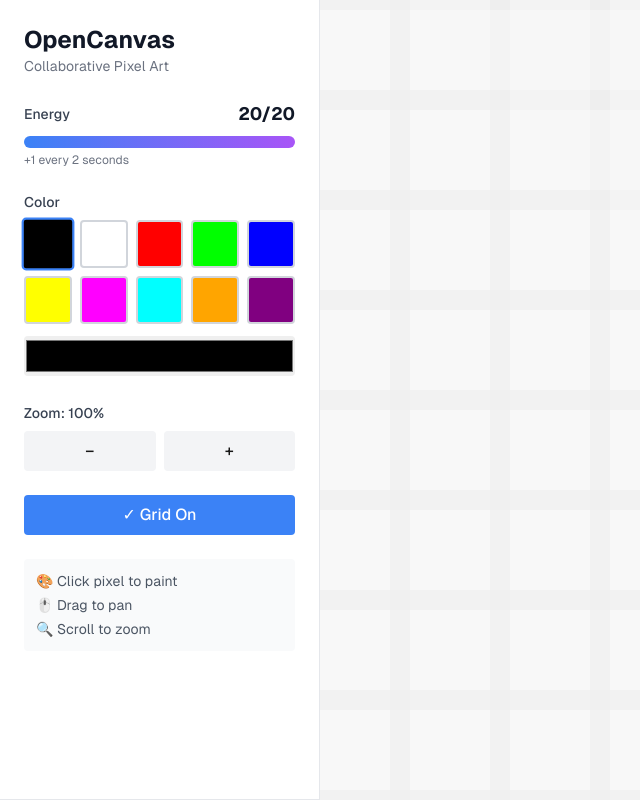
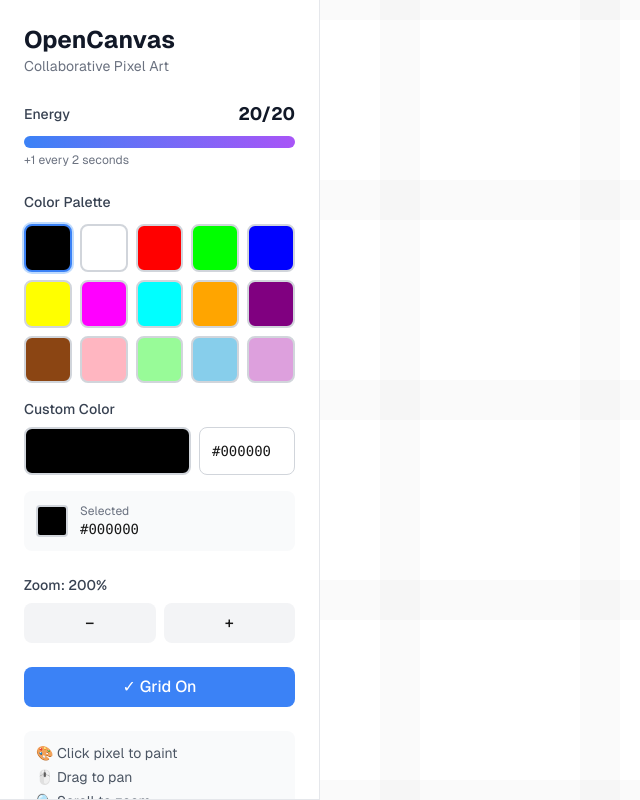
Before and after one commit to JUFU555/opencanvas-standalone, a Next.js app: page / in a window 1280 px wide. Shown: the whole page, without its empty margins (0-640 px from the left). Built offline with nearby package versions, Linux system fonts and the light colour scheme; no server answers; the database is empty.

Commit message:
Fix grid alignment + redesign color picker UI

```diff
--- a/components/Canvas.tsx
+++ b/components/Canvas.tsx
@@ -10,24 +10,24 @@ const ENERGY_REGEN_MS = 2000
 
 const PRESET_COLORS = [
   '#000000', '#FFFFFF', '#FF0000', '#00FF00', '#0000FF',
-  '#FFFF00', '#FF00FF', '#00FFFF', '#FFA500', '#800080'
+  '#FFFF00', '#FF00FF', '#00FFFF', '#FFA500', '#800080',
+  '#8B4513', '#FFB6C1', '#98FB98', '#87CEEB', '#DDA0DD'
 ]
 
 export default function Canvas() {
   const canvasRef = useRef<HTMLCanvasElement>(null)
-  const containerRef = useRef<HTMLDivElement>(null)
   const [pixels, setPixels] = useState<Map<string, Pixel>>(new Map())
   const [energy, setEnergy] = useState(MAX_ENERGY)
   const [selectedColor, setSelectedColor] = useState('#000000')
+  const [customColor, setCustomColor] = useState('#000000')
   const [showColorPicker, setShowColorPicker] = useState(false)
   const [pendingPixel, setPendingPixel] = useState<{ x: number; y: number } | null>(null)
-  const [zoom, setZoom] = useState(10)
+  const [zoom, setZoom] = useState(20)
   const [pan, setPan] = useState({ x: 0, y: 0 })
   const [isDragging, setIsDragging] = useState(false)
   const [dragStart, setDragStart] = useState({ x: 0, y: 0 })
   const [showGrid, setShowGrid] = useState(true)
 
-  // Energy regeneration
   useEffect(() => {
     const interval = setInterval(() => {
       setEnergy(prev => Math.min(prev + 1, MAX_ENERGY))
@@ -35,7 +35,6 @@ export default function Canvas() {
     return () => clearInterval(interval)
   }, [])
 
-  // Load initial pixels
   useEffect(() => {
     loadPixels()
     subscribeToPixels()
@@ -79,7 +78,7 @@ export default function Canvas() {
     }
   }
 
-  // Render canvas
+  // Render canvas with proper grid alignment
   useEffect(() => {
     const canvas = canvasRef.current
     if (!canvas) return
@@ -87,37 +86,41 @@ export default function Canvas() {
     const ctx = canvas.getContext('2d')
     if (!ctx) return
 
+    // White background
     ctx.fillStyle = '#FFFFFF'
     ctx.fillRect(0, 0, CANVAS_SIZE, CANVAS_SIZE)
 
-    // Always draw grid (thicker lines)
+    // Draw grid - ALIGNED to pixel boundaries
     if (showGrid) {
-      ctx.strokeStyle = '#E0E0E0'
-      ctx.lineWidth = 0.5
+      ctx.strokeStyle = '#E5E5E5'
+      ctx.lineWidth = 0.05
+
+      // Draw grid lines at every pixel boundary
+      for (let i = 0; i <= CANVAS_SIZE; i++) {
+        ctx.beginPath()
+        ctx.moveTo(i, 0)
+        ctx.lineTo(i, CANVAS_SIZE)
+        ctx.stroke()
+
+        ctx.beginPath()
+        ctx.moveTo(0, i)
+        ctx.lineTo(CANVAS_SIZE, i)
+        ctx.stroke()
+      }
+
+      // Thicker lines every 10 pixels
+      ctx.strokeStyle = '#CCCCCC'
+      ctx.lineWidth = 0.2
       for (let i = 0; i <= CANVAS_SIZE; i += 10) {
         ctx.beginPath()
         ctx.moveTo(i, 0)
         ctx.lineTo(i, CANVAS_SIZE)
         ctx.stroke()
+
         ctx.beginPath()
         ctx.moveTo(0, i)
         ctx.lineTo(CANVAS_SIZE, i)
         ctx.stroke()
-      }
-      // Finer grid at high zoom
-      if (zoom >= 8) {
-        ctx.strokeStyle = '#F0F0F0'
-        ctx.lineWidth = 0.2
-        for (let i = 0; i <= CANVAS_SIZE; i += 1) {
-          ctx.beginPath()
-          ctx.moveTo(i, 0)
-          ctx.lineTo(i, CANVAS_SIZE)
-          ctx.stroke()
-          ctx.beginPath()
-          ctx.moveTo(0, i)
-          ctx.lineTo(CANVAS_SIZE, i)
-          ctx.stroke()
-        }
       }
     }
 
@@ -126,7 +129,7 @@ export default function Canvas() {
       ctx.fillStyle = pixel.color
       ctx.fillRect(pixel.x, pixel.y, PIXEL_SIZE, PIXEL_SIZE)
     })
-  }, [pixels, showGrid, zoom])
+  }, [pixels, showGrid])
 
   const handleCanvasClick = (e: React.MouseEvent<HTMLCanvasElement>) => {
     if (isDragging) return
@@ -204,10 +207,9 @@ export default function Canvas() {
 
   return (
     <div className="flex flex-col md:flex-row h-screen bg-gray-50">
-      {/* Sidebar (Desktop) / Top bar (Mobile) */}
-      <div className="w-full md:w-80 bg-white border-b md:border-r border-gray-200 p-4 md:p-6 overflow-y-auto">
+      {/* Sidebar */}
+      <div className="w-full md:w-80 bg-white border-b md:border-r border-gray-200 p-6 overflow-y-auto">
         <div className="space-y-6">
-          {/* Title */}
           <div>
             <h1 className="text-2xl font-bold text-gray-900">OpenCanvas</h1>
             <p className="text-sm text-gray-500">Collaborative Pixel Art</p>
@@ -230,25 +232,68 @@ export default function Canvas() {
 
           {/* Color Palette */}
           <div>
-            <label className="text-sm font-medium text-gray-700 block mb-2">Color</label>
-            <div className="grid grid-cols-5 gap-2 mb-3">
+            <label className="text-sm font-medium text-gray-700 block mb-3">Color Palette</label>
+            <div className="grid grid-cols-5 gap-2">
               {PRESET_COLORS.map(color => (
                 <button
                   key={color}
                   onClick={() => setSelectedColor(color)}
-                  className={`w-full aspect-square rounded border-2 transition-all ${
-                    selectedColor === color ? 'border-blue-500 scale-110' : 'border-gray-300'
+                  className={`w-full aspect-square rounded-lg border-2 transition-all hover:scale-110 ${
+                    selectedColor === color
+                      ? 'border-blue-500 ring-2 ring-blue-200'
+                      : 'border-gray-300 hover:border-gray-400'
                   }`}
                   style={{ backgroundColor: color }}
+                  title={color}
                 />
               ))}
             </div>
-            <input
-              type="color"
-              value={selectedColor}
-              onChange={(e) => setSelectedColor(e.target.value)}
-              className="w-full h-10 rounded cursor-pointer"
-            />
+
+            {/* Custom Color */}
+            <div className="mt-4">
+              <label className="text-sm font-medium text-gray-700 block mb-2">Custom Color</label>
+              <div className="flex gap-2">
+                <div className="relative flex-1">
+                  <input
+                    type="color"
+                    value={customColor}
+                    onChange={(e) => {
+                      setCustomColor(e.target.value)
+                      setSelectedColor(e.target.value)
+                    }}
+                    className="absolute inset-0 w-full h-full opacity-0 cursor-pointer"
+                  />
+                  <div
+                    className="w-full h-12 rounded-lg border-2 border-gray-300 cursor-pointer"
+                    style={{ backgroundColor: customColor }}
+                  />
+                </div>
+                <input
+                  type="text"
+                  value={customColor}
+                  onChange={(e) => {
+                    setCustomColor(e.target.value)
+                    setSelectedColor(e.target.value)
+                  }}
+                  className="w-24 px-3 py-2 border border-gray-300 rounded-lg text-sm font-mono"
+                  placeholder="#000000"
+                />
+              </div>
+            </div>
+
+            {/* Current Color */}
+            <div className="mt-4 p-3 bg-gray-50 rounded-lg">
+              <div className="flex items-center gap-3">
+                <div
+                  className="w-8 h-8 rounded border-2 border-gray-300"
+                  style={{ backgroundColor: selectedColor }}
+                />
+                <div>
+                  <p className="text-xs text-gray-500">Selected</p>
+                  <p className="text-sm font-mono font-medium">{selectedColor}</p>
+                </div>
+              </div>
+            </div>
           </div>
 
           {/* Zoom */}
@@ -259,13 +304,13 @@ export default function Canvas() {
             <div className="flex gap-2">
               <button
                 onClick={() => setZoom(prev => Math.max(1, prev - 2))}
-                className="px-4 py-2 bg-gray-100 hover:bg-gray-200 rounded font-medium flex-1"
+                className="px-4 py-2 bg-gray-100 hover:bg-gray-200 rounded-lg font-medium flex-1 transition-colors"
               >
                 −
               </button>
               <button
                 onClick={() => setZoom(prev => Math.min(50, prev + 2))}
-                className="px-4 py-2 bg-gray-100 hover:bg-gray-200 rounded font-medium flex-1"
+                className="px-4 py-2 bg-gray-100 hover:bg-gray-200 rounded-lg font-medium flex-1 transition-colors"
               >
                 +
               </button>
@@ -275,7 +320,7 @@ export default function Canvas() {
           {/* Grid Toggle */}
           <button
             onClick={() => setShowGrid(!showGrid)}
-            className={`w-full py-2 px-4 rounded font-medium transition-colors ${
+            className={`w-full py-2 px-4 rounded-lg font-medium transition-colors ${
               showGrid
                 ? 'bg-blue-500 text-white hover:bg-blue-600'
                 : 'bg-gray-100 text-gray-700 hover:bg-gray-200'
@@ -285,7 +330,7 @@ export default function Canvas() {
           </button>
 
           {/* Instructions */}
-          <div className="text-sm text-gray-600 space-y-1 bg-gray-50 p-3 rounded">
+          <div className="text-sm text-gray-600 space-y-1 bg-gray-50 p-3 rounded-lg">
             <p>🎨 Click pixel to paint</p>
             <p>🖱️ Drag to pan</p>
             <p>🔍 Scroll to zoom</p>
@@ -295,7 +340,6 @@ export default function Canvas() {
 
       {/* Canvas */}
       <div
-        ref={containerRef}
         className="flex-1 overflow-hidden flex items-center justify-center bg-gray-100 cursor-move"
         onMouseDown={handleMouseDown}
         onMouseMove={handleMouseMove}
@@ -316,22 +360,17 @@ export default function Canvas() {
         />
       </div>
 
-      {/* Color Picker Modal */}
+      {/* Simplified modal - just confirm */}
       {showColorPicker && (
         <div className="fixed inset-0 bg-black/40 flex items-center justify-center z-50 p-4">
           <div className="bg-white rounded-2xl shadow-2xl p-6 max-w-sm w-full">
-            <h3 className="text-xl font-bold text-gray-900 mb-4">Place Pixel</h3>
+            <h3 className="text-xl font-bold text-gray-900 mb-4">Place Pixel?</h3>
             <div className="mb-4">
               <div
-                className="w-full h-20 rounded-lg border-2 border-gray-300 mb-3"
+                className="w-full h-24 rounded-xl border-4 border-gray-200"
                 style={{ backgroundColor: selectedColor }}
               />
-              <input
-                type="color"
-                value={selectedColor}
-                onChange={(e) => setSelectedColor(e.target.value)}
-                className="w-full h-12 rounded-lg cursor-pointer"
-              />
+              <p className="text-center mt-2 font-mono text-sm text-gray-600">{selectedColor}</p>
             </div>
             <div className="flex gap-2">
               <button
```
